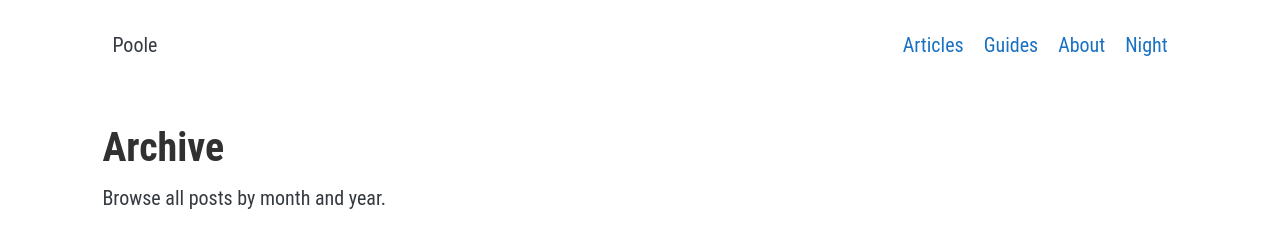
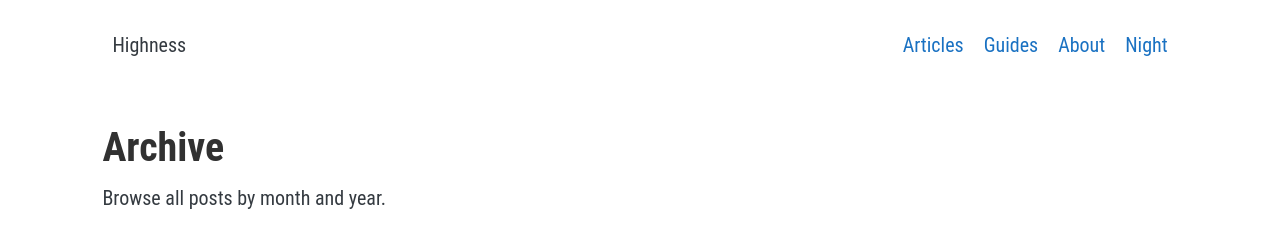
Before and after one commit to avicnotes/highness-theme, a Jekyll site: the page built from archive.md, in a window 1280 px wide. Shown: the top 227 px of the page. Built offline with Jekyll 4.4.1, drawn with Linux system fonts in a browser that asks for light colours.

Commit message:
Update _config.yml

```diff
--- a/_config.yml
+++ b/_config.yml
@@ -1,9 +1,9 @@
 # Setup
-title: Poole
-tagline: The Jekyll Butler
-url: https://getpoole.com
-paginate: 1
-baseurl: ""
+title: Highness
+tagline: New Jekyll Theme
+url: https://devpractical.com
+paginate: 2
+baseurl: /
 permalink: pretty
 
 # Gems
```
